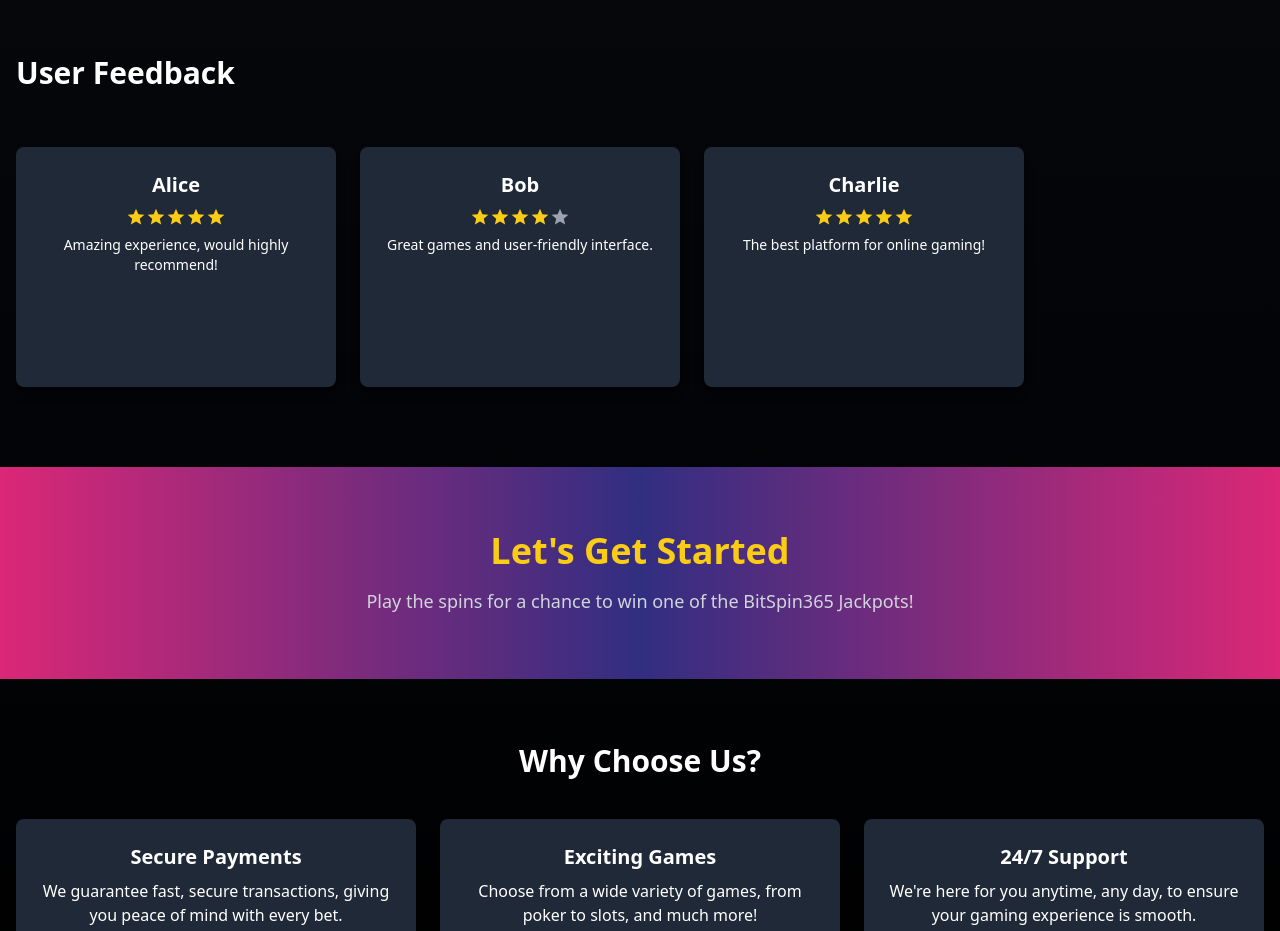
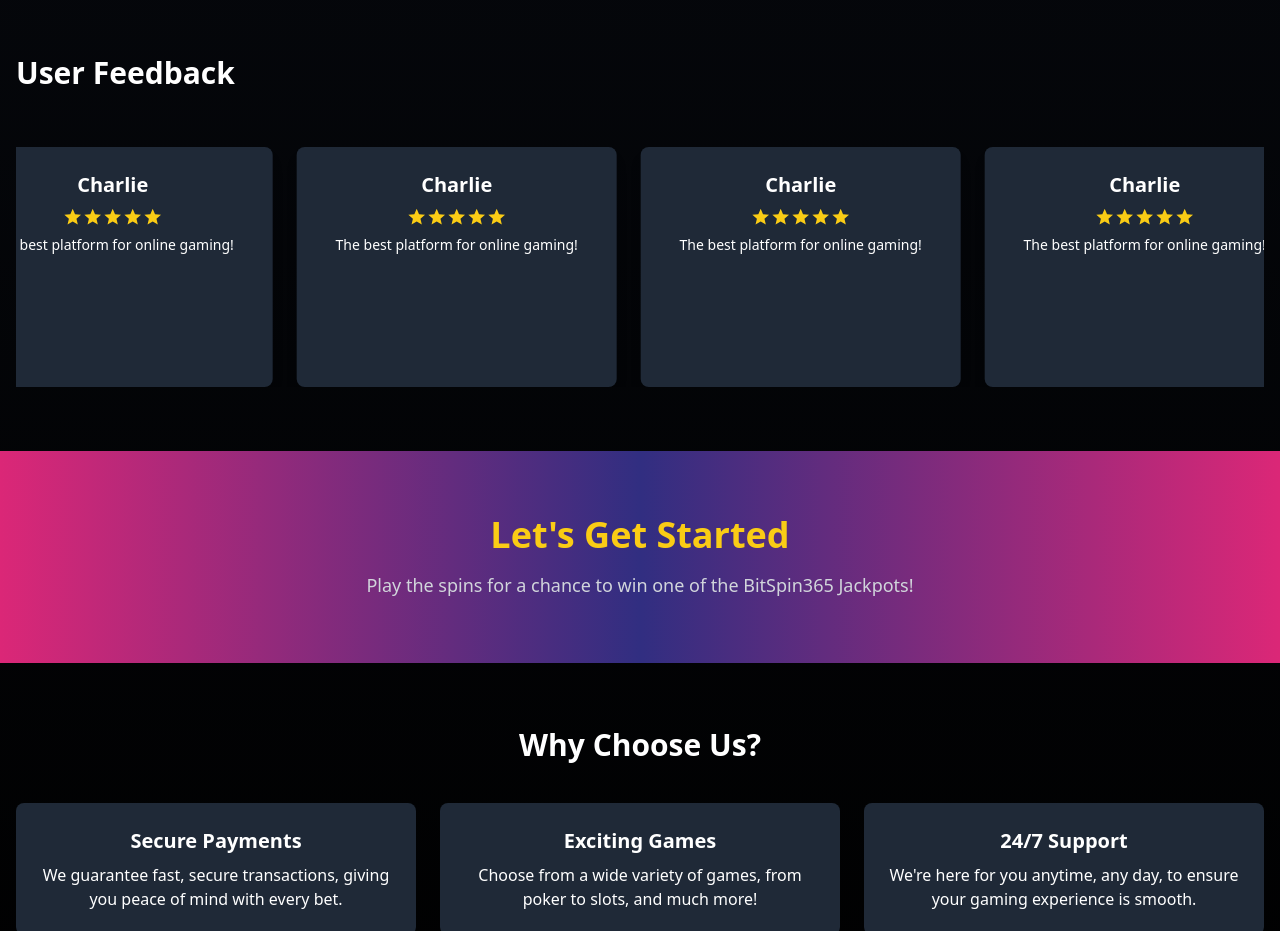
Before and after one commit to 1anshu-stack/bitSpin365, a React (Vite) app: page / in a window 1280 px wide. Shown: the part 3060-3991 px from the top of the page. Built offline with nearby package versions, Linux system fonts and the light colour scheme.

Commit message:
added animation to feedback Cards

```diff
--- a/src/component/LandingPage.jsx
+++ b/src/component/LandingPage.jsx
@@ -13,8 +13,13 @@ const LandingPage = () => {
         { name: 'Alice', rating: 5, feedback: 'Amazing experience, would highly recommend!' },
         { name: 'Bob', rating: 4, feedback: 'Great games and user-friendly interface.' },
         { name: 'Charlie', rating: 5, feedback: 'The best platform for online gaming!' },
+        { name: 'Charlie', rating: 5, feedback: 'The best platform for online gaming!' },
+        { name: 'Charlie', rating: 5, feedback: 'The best platform for online gaming!' },
+        { name: 'Charlie', rating: 5, feedback: 'The best platform for online gaming!' },
+        { name: 'Charlie', rating: 5, feedback: 'The best platform for online gaming!' },
         // Add more feedbacks as needed
     ];
+    const extendedFeedbacks = [...feedbacks, ...feedbacks, ...feedbacks];
 
     return (
         <div className={`${darkMode ? 'dark' : ''}`}>
@@ -59,28 +64,34 @@ const LandingPage = () => {
                     <h3 className="text-3xl font-bold mb-10">Live Casino</h3>
                     <GameCarousel/>
                 </section>
-
-                {/* Feedback Section */}
                 <section className="py-16 px-4">
                      <h3 className="text-3xl font-bold mb-10">User Feedback</h3>
+                     <div className="relative h-64 overflow-hidden">
                          <motion.div
-                        className="flex space-x-6 overflow-x-auto py-4 scrollbar-hide"
-                        whileTap={{ cursor: "grabbing" }}
-                        transition={{ ease: "easeOut", duration: 0.5 }}
+                             className="flex space-x-6 py-4 absolute top-0 scrollbar-hide"
+                             animate={{ x: ['0%', '-100%'] }}
+                             transition={{
+                                     repeat: Infinity,
+                                     duration: 20,
+                                     ease: 'linear'
+                             }}
                          >
                              {feedbacks.map((feedback, index) => (
                                  <motion.div
                                     key={index}
-                                className="flex-shrink-0"
-                                initial={{ opacity: 0, x: 100 }}
-                                animate={{ opacity: 1, x: 0 }}
-                                transition={{ duration: 0.5, delay: index * 0.2 }}
+                                    className="flex-shrink-0 w-80"
+                                    initial={{opacity: 0, x: 100}}
+                                    animate={{opacity: 1, x: 0}}
+                                    transition={{duration: 0.5, delay: index * 0.1}}
+                                    whileHover={{ scale: 1.05, y: -5 }}
                                  >
                                      <FeedbackCard {...feedback} />
                                  </motion.div>
                              ))}
                          </motion.div>
+                   </div>
                 </section>
+
 
                 <section className="bg-gradient-to-r from-pink-600 via-indigo-900 to-pink-600 py-16 px-6 text-center">
                     <div className="container mx-auto">
--- a/src/component/Signup.jsx
+++ b/src/component/Signup.jsx
@@ -1,6 +1,6 @@
 import React, { useState, useRef, useEffect } from 'react';
 import { FaEnvelope, FaLock, FaEye, FaEyeSlash } from 'react-icons/fa';
-import casino from "../assets/casino.jpeg";
+import casino from "../assets/BigWin.jpg";
 
 const Signup = ({ onClose }) => {
     const [formData, setFormData] = useState({
@@ -147,7 +147,7 @@ const Signup = ({ onClose }) => {
 
     return (
         <>
-            <div className="fixed inset-0 bg-black bg-opacity-50 flex justify-center items-center z-10">
+            <div className="fixed inset-0 bg-black bg-opacity-50 flex items-center justify-center z-10">
                 <div ref={modalRef} className="bg-white rounded-lg overflow-hidden w-11/12 sm:w-3/4 md:w-1/2 h-auto max-h-full relative flex flex-col md:flex-row">
                     <div className="flex-shrink-0 w-full md:w-1/2 relative h-40 md:h-auto">
                         <img src={casino} alt="Casino background" className="w-full h-full object-cover" />
```
Lines whose indentation alone changed are shown as unchanged.
